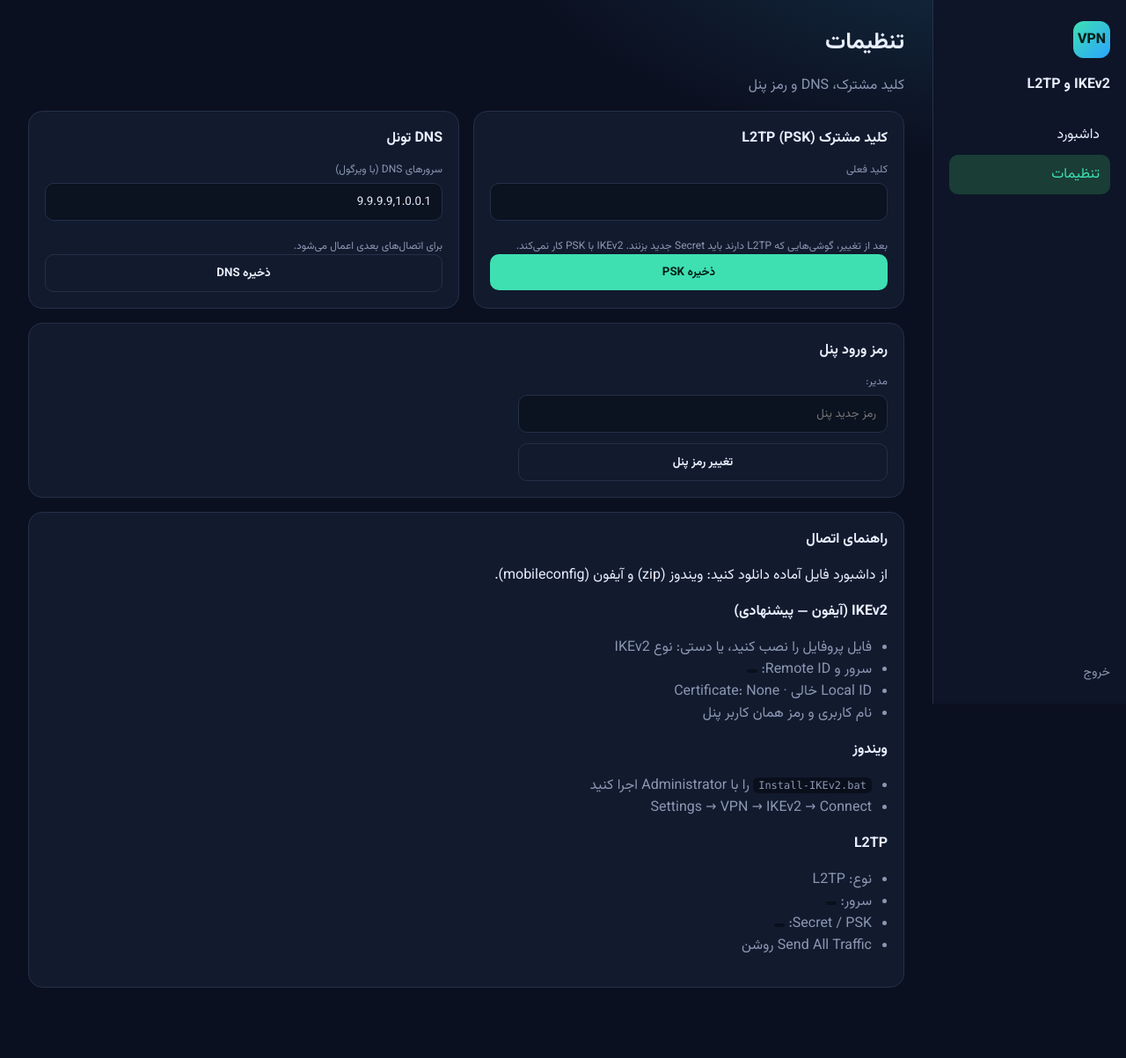
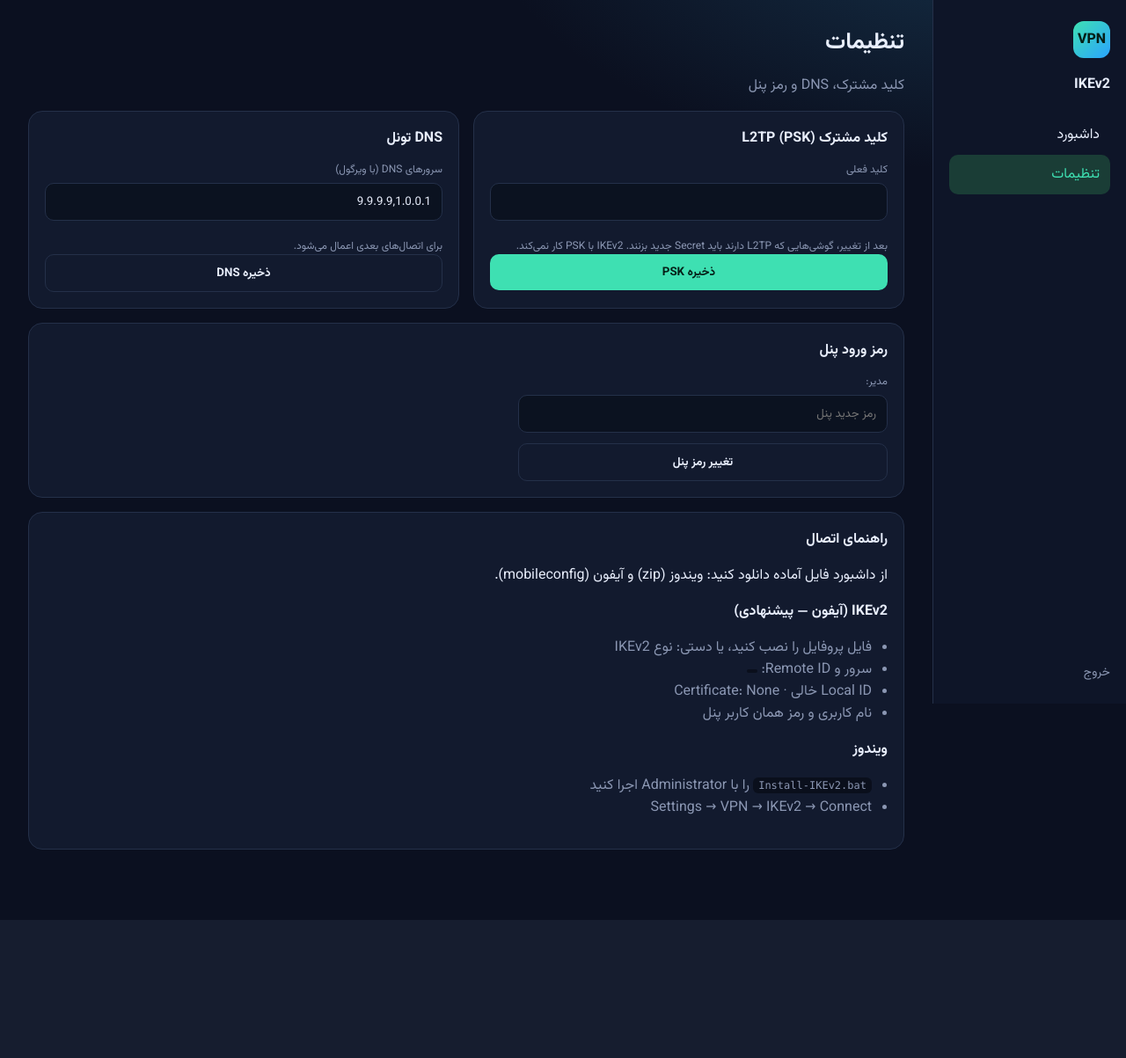
Before and after one commit to navidhaghpanah/ikev2-gui, a Flask app: page /settings in a window 1280 px wide. Shown: the whole page at 88% size. After the commit the page ends 1046 px from the top, so only its background shows below. Run offline with Flask 3, Linux system fonts and the light colour scheme; the visitor is signed in with stand-in values (Sample User, id 1).

Commit message:
Drop L2TP from public name; repo and panel are IKEv2 GUI.

```diff
--- a/panel/app.py
+++ b/panel/app.py
@@ -1,5 +1,5 @@
 #!/usr/bin/env python3
-# IKEv2 & L2TP GUI — پنل مدیریت
+# IKEv2 GUI — پنل مدیریت
 import io
 import json
 import os
@@ -652,7 +652,7 @@ def users_add():
         }
         save_users(users)
         write_secrets(users)
-    flash("کاربر %s اضافه شد (IKEv2 و L2TP)." % name)
+    flash("کاربر %s اضافه شد (IKEv2)." % name)
     return redirect(url_for("index"))
 
 
--- a/panel/templates/index.html
+++ b/panel/templates/index.html
@@ -3,7 +3,7 @@
 <head>
   <meta charset="utf-8">
   <meta name="viewport" content="width=device-width, initial-scale=1">
-  <title>داشبورد — IKEv2 و L2TP</title>
+  <title>داشبورد — IKEv2</title>
   <link rel="stylesheet" href="https://fonts.googleapis.com/css2?family=Vazirmatn:wght@400;500;700;800&display=swap">
   <link rel="stylesheet" href="{{ url_for('static', filename='style.css') }}">
 </head>
@@ -11,7 +11,7 @@
   <aside>
     <div class="mark">VPN</div>
     <div class="aside-meta">
-      <strong>IKEv2 و L2TP</strong>
+      <strong>IKEv2</strong>
       <span>{{ host }}</span>
     </div>
     <nav>
@@ -131,7 +131,7 @@
         <label>حجم (گیگابایت)<input name="quota_gb" type="number" min="0" step="0.1" value="0" title="۰ یعنی نامحدود"></label>
         <button type="submit">افزودن</button>
       </form>
-      <p class="hint">تاریخ خالی = بدون انقضا · حجم ۰ = نامحدود · کاربر برای IKEv2 و L2TP ساخته می‌شود.</p>
+      <p class="hint">تاریخ خالی = بدون انقضا · حجم ۰ = نامحدود · کاربر برای IKEv2 ساخته می‌شود.</p>
     </section>
 
     <section class="card">
--- a/panel/templates/login.html
+++ b/panel/templates/login.html
@@ -3,14 +3,14 @@
 <head>
   <meta charset="utf-8">
   <meta name="viewport" content="width=device-width, initial-scale=1">
-  <title>ورود — IKEv2 و L2TP</title>
+  <title>ورود — IKEv2</title>
   <link rel="stylesheet" href="https://fonts.googleapis.com/css2?family=Vazirmatn:wght@400;500;700;800&display=swap">
   <link rel="stylesheet" href="{{ url_for('static', filename='style.css') }}">
 </head>
 <body class="login-body">
   <form class="login-card" method="post">
     <div class="mark">VPN</div>
-    <h1>IKEv2 و L2TP</h1>
+    <h1>IKEv2</h1>
     <p class="muted">{{ host or 'پنل مدیریت کاربران' }}</p>
     {% if err %}<div class="alert bad">{{ err }}</div>{% endif %}
     <label>نام کاربری پنل</label>
--- a/panel/templates/settings.html
+++ b/panel/templates/settings.html
@@ -3,7 +3,7 @@
 <head>
   <meta charset="utf-8">
   <meta name="viewport" content="width=device-width, initial-scale=1">
-  <title>تنظیمات — IKEv2 و L2TP</title>
+  <title>تنظیمات — IKEv2</title>
   <link rel="stylesheet" href="https://fonts.googleapis.com/css2?family=Vazirmatn:wght@400;500;700;800&display=swap">
   <link rel="stylesheet" href="{{ url_for('static', filename='style.css') }}">
 </head>
@@ -11,7 +11,7 @@
   <aside>
     <div class="mark">VPN</div>
     <div class="aside-meta">
-      <strong>IKEv2 و L2TP</strong>
+      <strong>IKEv2</strong>
       <span>{{ host }}</span>
     </div>
     <nav>
@@ -79,13 +79,6 @@
           <li><code>Install-IKEv2.bat</code> را با Administrator اجرا کنید</li>
           <li>Settings → VPN → IKEv2 → Connect</li>
         </ul>
-        <p><strong>L2TP</strong></p>
-        <ul>
-          <li>نوع: L2TP</li>
-          <li>سرور: <code>{{ host }}</code></li>
-          <li>Secret / PSK: <code>{{ psk }}</code></li>
-          <li>Send All Traffic روشن</li>
-        </ul>
       </div>
     </section>
   </main>
```
Also changed, not shown: README.md, 2 other files.
